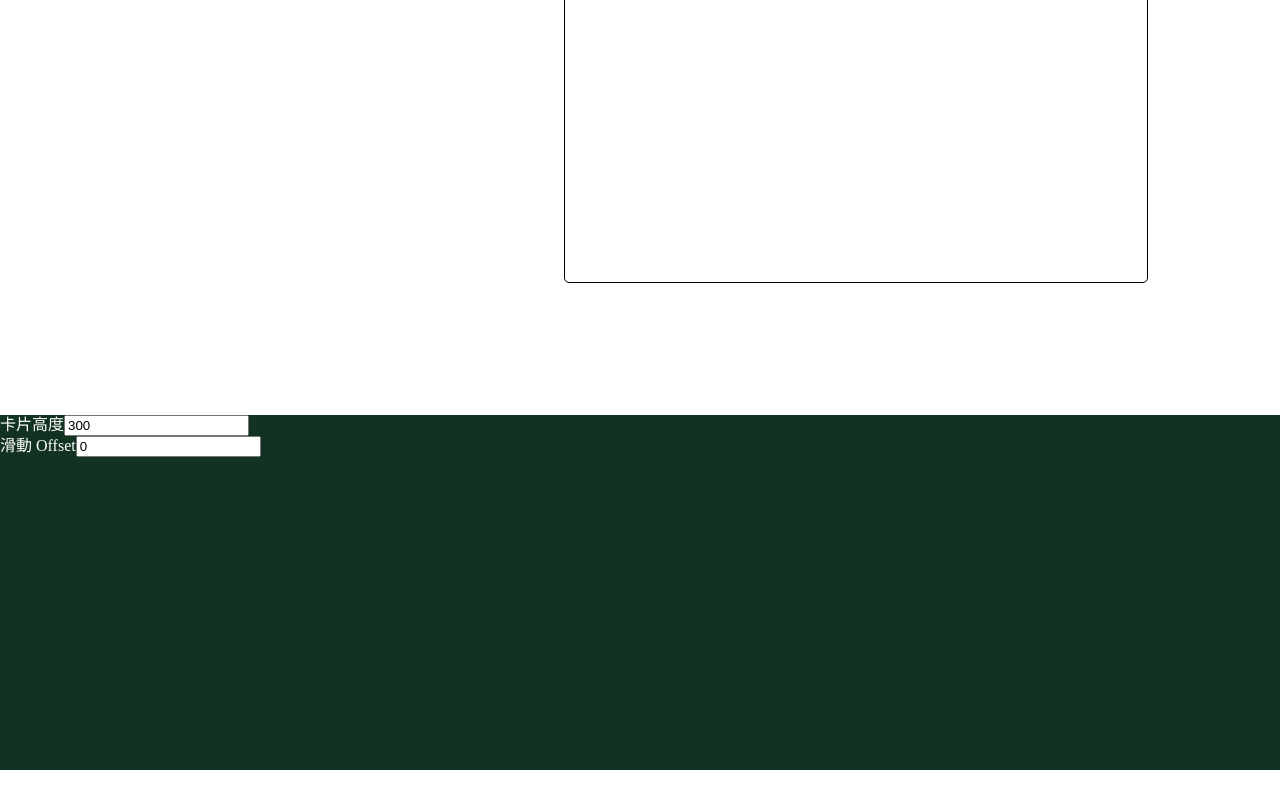
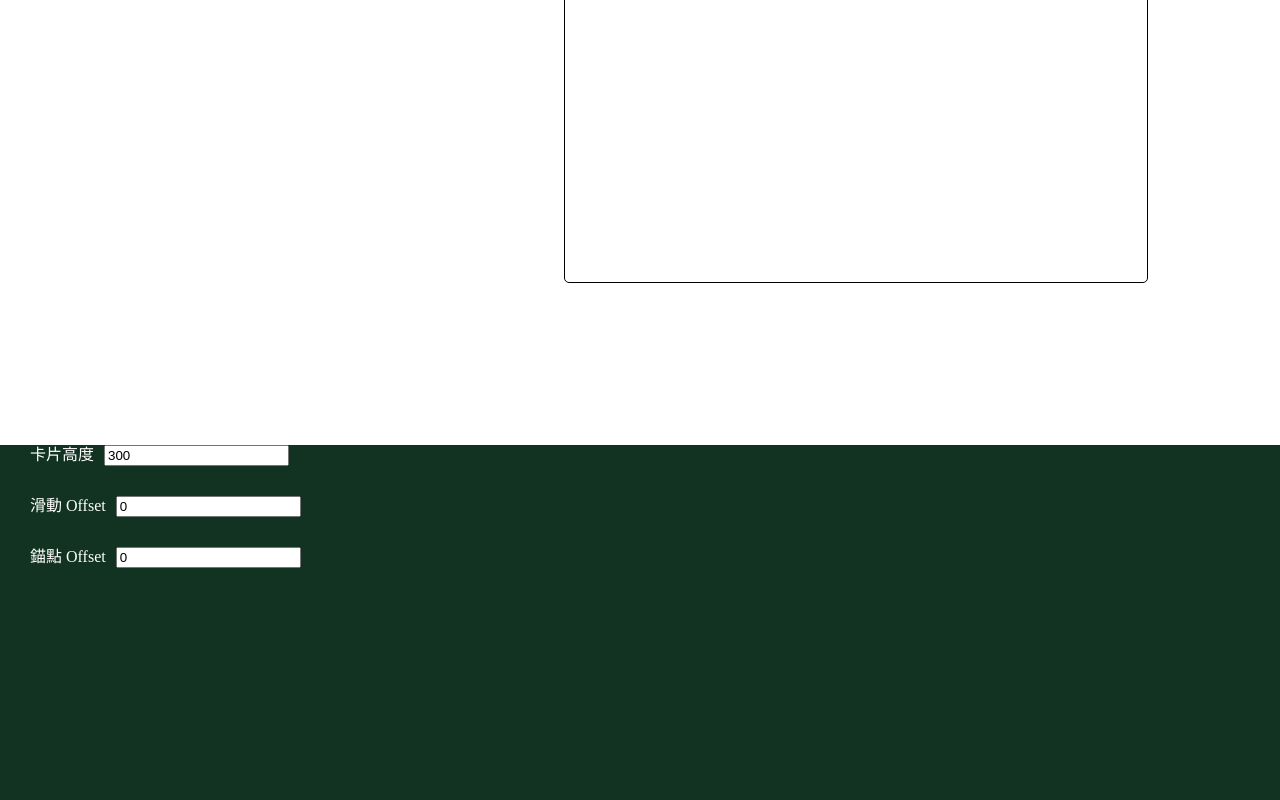
Before and after one commit to wtlin1228/react-anchor, a React (Create React App) app: page / in a window 1280 px wide. Shown: the part 1807-2607 px from the top of the page. Before the commit the page ends 2577 px from the top, so only its background shows below. Built offline with nearby package versions, Linux system fonts and the light colour scheme.

Commit message:
add hidden anchor point

```diff
--- a/src/App.js
+++ b/src/App.js
@@ -34,6 +34,14 @@ const Footer = styled.div`
   color: #ffffff;
 `;
 
+const InputBox = styled.div`
+  margin: 30px;
+
+  label {
+    margin-right: 10px;
+  }
+`;
+
 const cards = [
   { id: 1, title: "企鵝說他不會說話" },
   { id: 2, title: "貓喜歡跟狗睡覺" },
@@ -50,6 +58,7 @@ const App = () => {
 
   const [cardHeight, setCardHeight] = useState(300);
   const [scrollOffset, setScrollOffset] = useState(0);
+  const [anchorOffset, setAnchorOffset] = useState(0);
 
   return (
     <>
@@ -64,26 +73,35 @@ const App = () => {
             setAnchorLink={setAnchorLink}
             cardHeight={cardHeight}
             scrollOffset={scrollOffset}
+            anchorOffset={anchorOffset}
           />
         </Right>
       </Container>
       <Footer>
-        <div>
+        <InputBox>
           <label htmlFor="card-height">卡片高度</label>
           <input
             id="card-height"
             value={cardHeight}
             onChange={(e) => setCardHeight(e.target.value)}
           />
-        </div>
-        <div>
+        </InputBox>
+        <InputBox>
           <label htmlFor="scroll-offset">滑動 Offset</label>
           <input
             id="scroll-offset"
             value={scrollOffset}
             onChange={(e) => setScrollOffset(e.target.value)}
           />
-        </div>
+        </InputBox>
+        <InputBox>
+          <label htmlFor="anchor-offset">錨點 Offset</label>
+          <input
+            id="anchor-offset"
+            value={anchorOffset}
+            onChange={(e) => setAnchorOffset(e.target.value)}
+          />
+        </InputBox>
       </Footer>
     </>
   );
--- a/src/CardsContainer.js
+++ b/src/CardsContainer.js
@@ -12,6 +12,8 @@ import styled from "styled-components";
 // self-defined-components
 const Container = styled.div``;
 const Card = styled.div`
+  position: relative;
+
   min-height: ${(props) => `${props.cardHeight}px`};
 
   margin: 32px;
@@ -27,6 +29,13 @@ const Card = styled.div`
     box-shadow: -3px 6px 5px 0px #94aaa0;
   }
 `;
+const CardAnchor = styled.span`
+  position: absolute;
+  top: ${(props) => `-${props.anchorOffset}px`};
+  left: 0;
+
+  height: 0;
+`;
 
 const CardContainer = ({
   id,
@@ -36,6 +45,7 @@ const CardContainer = ({
   setAnchorLink,
   cardHeight,
   scrollOffset,
+  anchorOffset,
 }) => {
   const el = useRef(null);
 
@@ -52,8 +62,9 @@ const CardContainer = ({
   }, [scrollY, id, title, selectedAnchorLink, setAnchorLink, scrollOffset]);
 
   return (
-    <Card id={`card-${id}`} ref={el} cardHeight={cardHeight}>
-      {title}
+    <Card ref={el} cardHeight={cardHeight}>
+      <CardAnchor id={`card-${id}`} anchorOffset={anchorOffset} />
+      <p>{title}</p>
     </Card>
   );
 };
@@ -64,6 +75,7 @@ const CardsContainer = ({
   setAnchorLink,
   cardHeight,
   scrollOffset,
+  anchorOffset,
 }) => {
   const [scrollY, setScrollY] = useState(0);
 
@@ -90,6 +102,7 @@ const CardsContainer = ({
           setAnchorLink={setAnchorLink}
           cardHeight={cardHeight}
           scrollOffset={scrollOffset}
+          anchorOffset={anchorOffset}
         />
       ))}
     </Container>
```
